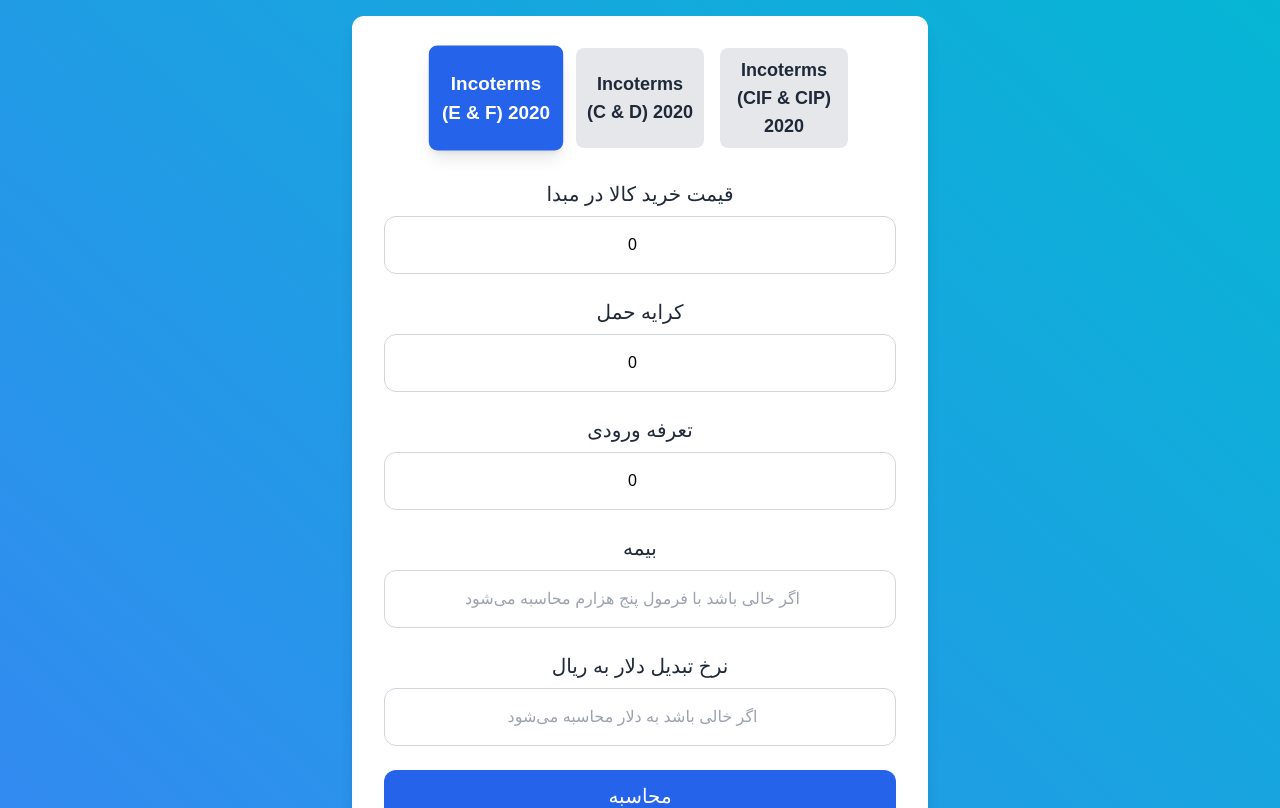
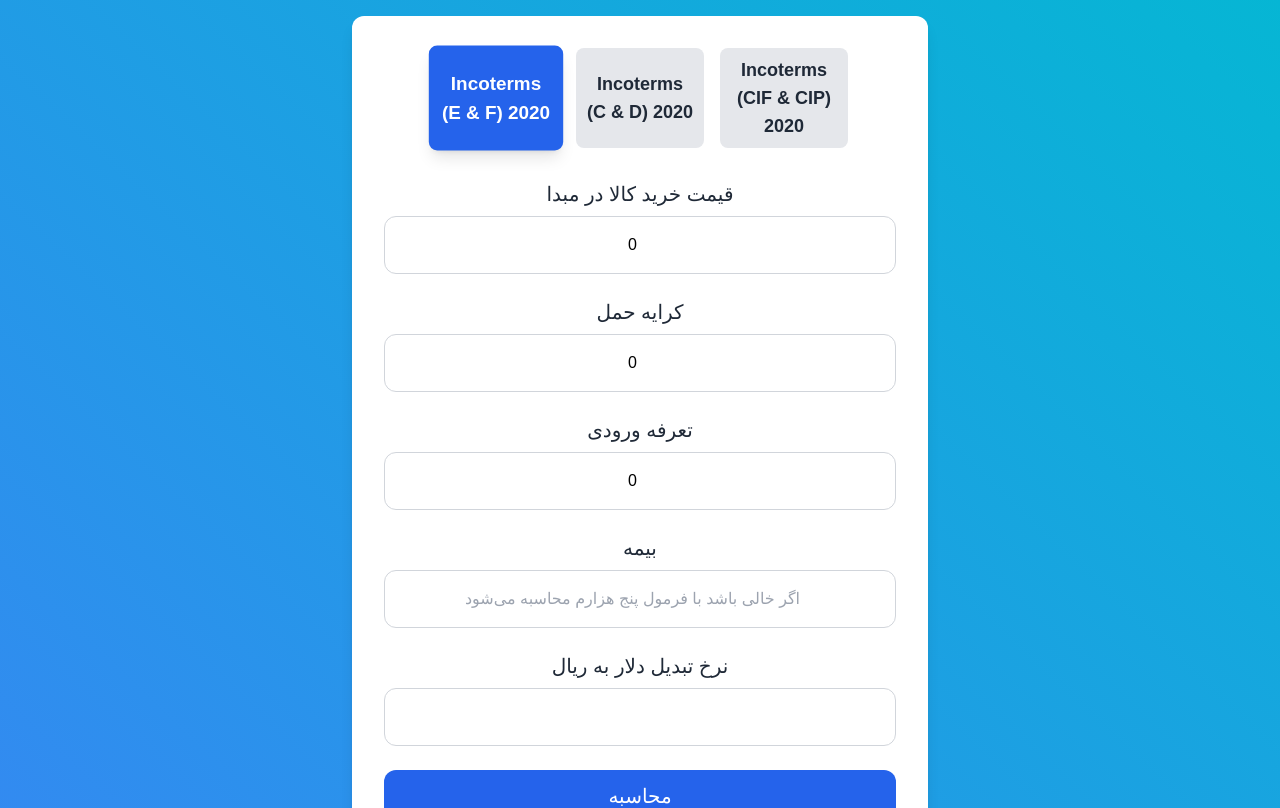
Before and after one commit to SoheylAshena/cd, a React (Vite) app: page / in a window 1280 px wide. Shown: the top 808 px of the page. Built offline with nearby package versions, Linux system fonts and the light colour scheme; a web font is replaced by a local one.

Commit message:
Update App.jsx

```diff
--- a/src/App.jsx
+++ b/src/App.jsx
@@ -200,7 +200,6 @@
               type="number"
               name="exchangeRate"
               value={exchangeRate}
-              placeholder="اگر خالی باشد به دلار محاسبه می‌شود"
               onChange={(e) => setExchangeRate(e.target.value)}
               className="w-full p-4 mt-2 border border-gray-300 rounded-xl focus:ring-2 focus:ring-blue-500"
               min="1"
```
